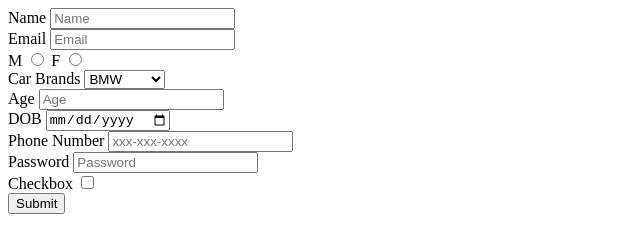
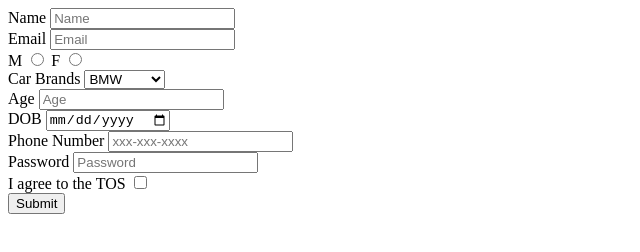
Before and after one commit to acciojob/signup-form-car-yogeshrepo, a website: page main.html in a window 1280 px wide. Shown: the full height of the page, 0-640 px from the left. Drawn offline with Linux system fonts and the light colour scheme.

Commit message:
created a submission

```diff
--- a/main.html
+++ b/main.html
@@ -48,7 +48,7 @@
 			<input type="password" name="password" id="password" placeholder="Password" required>
 		</div>
 		<div>
-			<label for="checkbox">Checkbox</label>
+			<label for="checkbox">I agree to the TOS</label>
 			<input type="checkbox" id="checkbox" name="checkbox>"
 		</div>
 		<div>
```
